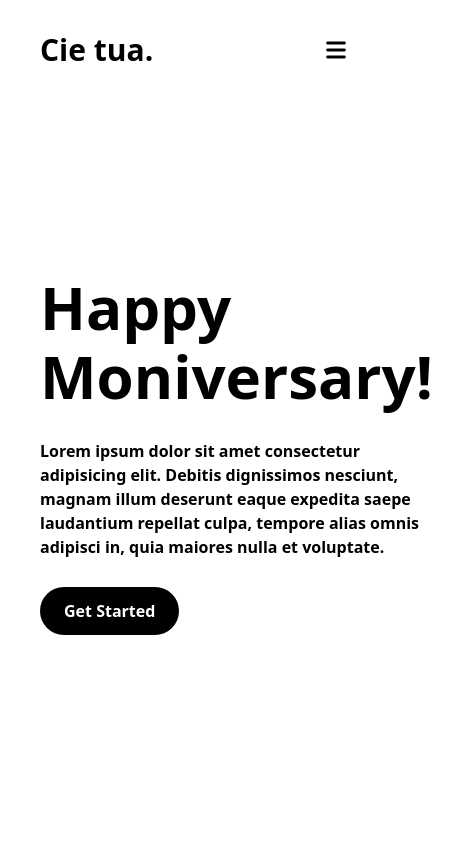
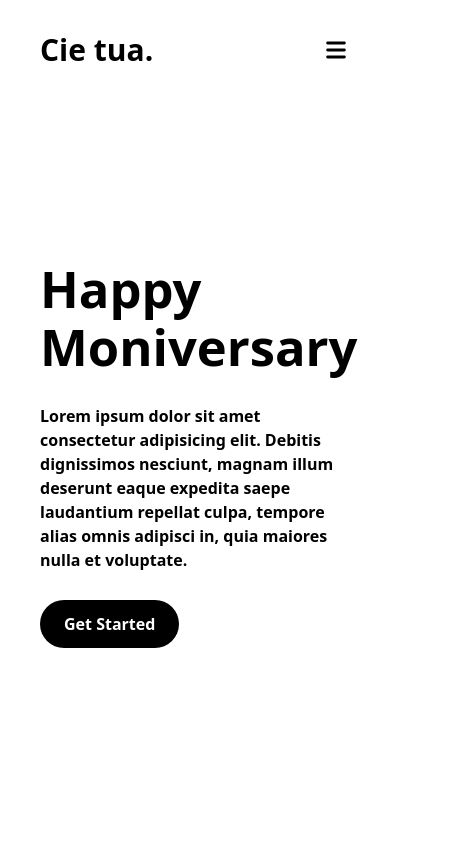
Before and after one commit to jestsee/moniversary-web, a Vue app: page / in a window 390 px wide. Shown: the top 844 px of the page, 473 px wide, since content can reach past the window. Built offline with nearby package versions, Linux system fonts and the light colour scheme; no server answers.

Commit message:
responsive styling

```diff
--- a/package.json
+++ b/package.json
@@ -18,6 +18,8 @@
     "@vitejs/plugin-vue": "^3.0.3",
     "autoprefixer": "^10.4.8",
     "postcss": "^8.4.16",
+    "prettier": "^2.7.1",
+    "prettier-plugin-tailwindcss": "^0.1.13",
     "tailwindcss": "^3.1.8",
     "typescript": "^4.6.4",
     "vite": "^3.0.7",
--- a/src/components/Content.vue
+++ b/src/components/Content.vue
@@ -4,8 +4,8 @@ import WishesView from "./WishesView.vue";
 </script>
 
 <template>
-  <div id="header" class="bg-white h-[100vh] lg:min-h-[720px] lg:max-h-[750px] flex lg:block">
+  <div id="header" class="mx-10 flex h-[100vh] bg-white pt-32 mr-16 lg:block">
     <Header />
   </div>
-  <div id="wishes" class="bg-gray-100"><WishesView /></div>
+  <div id="wishes" class="bg-gray-100 px-10 pt-16 lg:pt-20"><WishesView /></div>
 </template>
--- a/src/components/Header.vue
+++ b/src/components/Header.vue
@@ -1,12 +1,22 @@
 <script setup lang="ts">
 import { useScroll } from "../composables/useScroll";
-const { scrollTo, updateScroll, scrollPosition } = useScroll();
+const { scrollTo } = useScroll();
 </script>
 <template>
-  <div class="flex flex-col md:flex-row items-center justify-center pt-32">
-    <img class="hidden lg:block lg:h-[560px] -m-8 lg:m-0" src="../assets/peep-16.svg" alt="Hbd" />
-    <div class="lg:w-[600px] px-10 lg:px-0 flex flex-col gap-y-7">
-      <h1 class="text-6xl lg:text-8xl font-extrabold leading-[1.15] -mt-16 lg:mt-0">Happy Moniversary!</h1>
+  <div
+    class="mx-auto flex h-full flex-col items-center justify-center md:flex-row xl:w-[1240px]"
+  >
+    <img
+      class="-ml-12 -mr-8 hidden md:block md:h-[520px] lg:mx-0 lg:h-[560px]"
+      src="../assets/peep-16.svg"
+      alt="Hbd"
+    />
+    <div class="flex flex-col gap-y-7 lg:w-[600px]">
+      <h1
+        class="-mt-16 text-[13vw] font-extrabold leading-[1.15] md:text-[8vw] lg:mt-0 lg:text-8xl"
+      >
+        Happy Moniversary
+      </h1>
       <p class="font-semibold">
         Lorem ipsum dolor sit amet consectetur adipisicing elit. Debitis
         dignissimos nesciunt, magnam illum deserunt eaque expedita saepe
@@ -15,7 +25,7 @@ const { scrollTo, updateScroll, scrollPosition } = useScroll();
       </p>
       <button
         @click="scrollTo('wishes')"
-        class="bg-black text-white font-semibold max-w-fit py-3 px-6 rounded-full hover:underline underline-offset-4 hover:scale-110"
+        class="max-w-fit rounded-full bg-black py-3 px-6 font-semibold text-white underline-offset-4 hover:scale-110 hover:underline"
       >
         Get Started
       </button>
--- a/src/components/NavBar.vue
+++ b/src/components/NavBar.vue
@@ -6,7 +6,6 @@ import { MenuIcon } from "@heroicons/vue/solid";
 const { scrollTo, updateScroll, scrollPosition } = useScroll();
 const menuClicked = ref(false);
 const handleMenu = () => {
-  console.log(menuClicked.value);
   menuClicked.value = !menuClicked.value;
 };
 onMounted(() => {
@@ -16,7 +15,7 @@ onMounted(() => {
 <template>
   <div
     :class="[
-      'flex justify-center fixed w-full z-20',
+      'fixed z-20 flex w-full justify-center',
       {
         ' bg-black text-white transition-all duration-150':
           scrollPosition > 100,
@@ -25,45 +24,45 @@ onMounted(() => {
   >
     <div
       :class="[
-        'w-full flex flex-col justify-between xl:w-[1240px] xl:px-0 py-8 transition-all duration-500 md:flex-row',
+        'flex w-full flex-col justify-between py-8 transition-all duration-500 md:flex-row xl:w-[1240px] xl:px-0',
         { 'py-4 transition-all duration-700': scrollPosition > 100 },
       ]"
     >
-      <div class="flex justify-between items-center px-10 xl:px-0">
-        <div class="font-extrabold text-3xl cursor-pointer">Cie tua.</div>
+      <div class="flex items-center justify-between px-10 xl:px-0">
+        <div class="cursor-pointer text-3xl font-extrabold">Cie tua.</div>
         <button @click="handleMenu">
           <MenuIcon class="h-7 md:hidden" />
         </button>
       </div>
       <ul
         :class="[
-          'flex flex-col gap-x-[6.5rem] items-center gap-y-2 md:flex-row absolute md:relative md:top-0 w-full md:w-fit pb-6 md:pb-0 bg-white md:bg-transparent -z-20',
+          'absolute -z-20 flex w-full flex-col items-center gap-x-[6.5rem] gap-y-2 bg-white pb-8 md:relative md:top-0 md:z-0 md:w-fit md:flex-row md:bg-transparent md:pb-0',
           menuClicked
-            ? 'top-[4rem] pb-4 pt-2 transition-all md:duration-150 duration-700'
-            : '-top-[150px] transition-all md:duration-150 duration-700',
+            ? 'top-[4rem] pb-4 pt-2 transition-all duration-500 md:duration-150'
+            : '-top-[150px] transition-all duration-500 md:duration-150',
           { ' bg-black md:bg-transparent': scrollPosition > 100 },
         ]"
       >
         <li
           @click="scrollTo('header')"
-          class="font-semibold text-lg hover:underline underline-offset-4 cursor-pointer"
+          class="cursor-pointer text-lg font-semibold underline-offset-4 hover:underline"
         >
           Home
         </li>
         <li
           @click="scrollTo('wishes')"
-          class="font-semibold text-lg hover:underline underline-offset-4 cursor-pointer"
+          class="cursor-pointer text-lg font-semibold underline-offset-4 hover:underline"
         >
           Wishes
         </li>
         <li
-          class="font-semibold text-lg hover:underline underline-offset-4 cursor-pointer"
+          class="cursor-pointer text-lg font-semibold underline-offset-4 hover:underline"
         >
           Outro
         </li>
       </ul>
       <button
-        class="bg-black text-white text-lg font-semibold py-1.5 px-6 rounded-full border-white border-2 w-fit self-center mt-2 mr-10 hidden md:block xl:mr-0"
+        class="mt-2 mr-10 hidden w-fit self-center rounded-full border-2 border-white bg-black py-1.5 px-6 text-lg font-semibold text-white md:block xl:mr-0"
       >
         Bonus
       </button>
--- a/src/components/WishesView.vue
+++ b/src/components/WishesView.vue
@@ -22,7 +22,7 @@ const refreshWishes = () => {
   >
     <p>Loading...</p>
   </div>
-  <div v-else class="w-full xl:w-[1240px] mx-auto py-20 flex gap-x-6">
+  <div v-else class="w-full xl:w-[1240px] mx-auto py-10 flex gap-x-6">
     <div class="sticky top-24 self-start hidden lg:block">
       <AddWish :reload="refreshWishes"/>
     </div>
```
Also changed, not shown: 1 other file (tests, documents, lock files or other folders).
